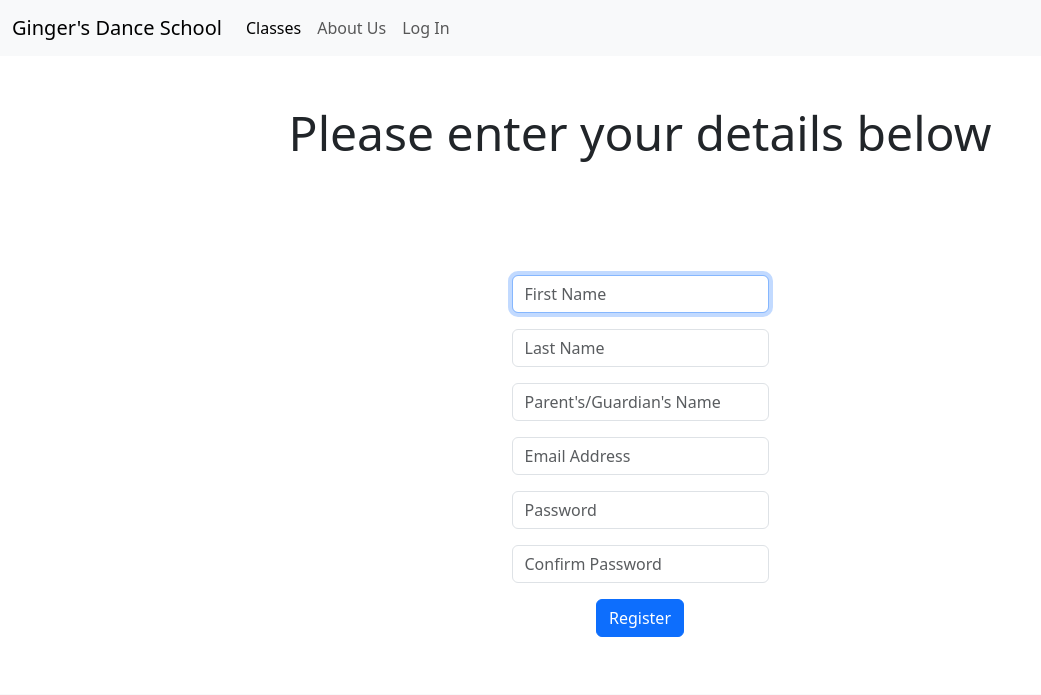
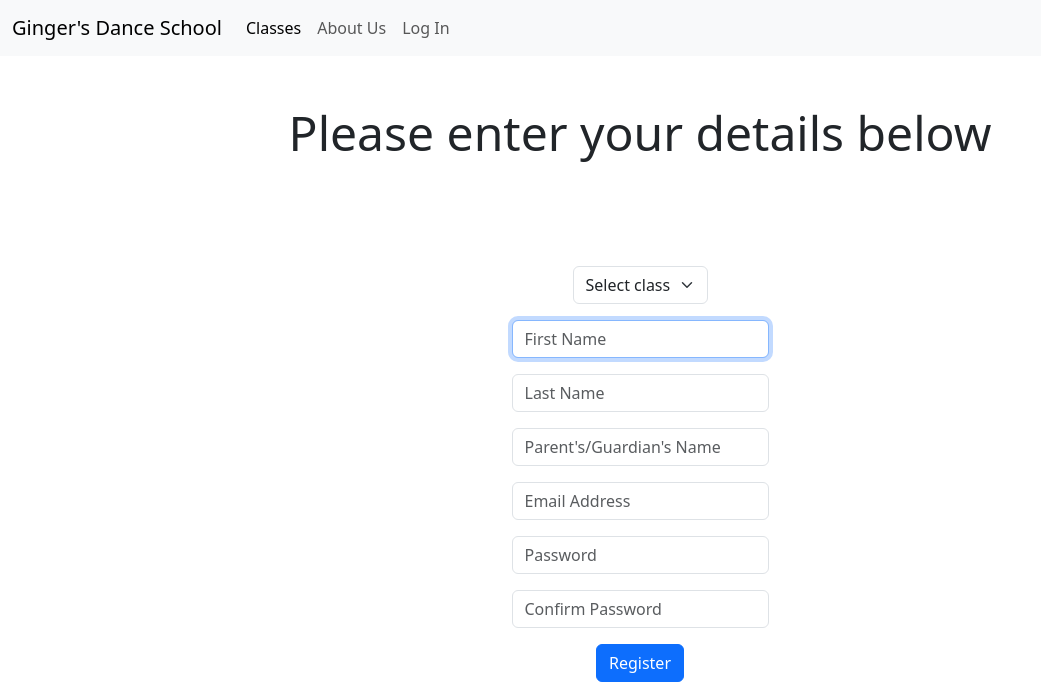
Before and after one commit to xybelle/cs50x-final, a Flask app: page /register in a window 1280 px wide. Shown: the top 695 px of the page, without its empty margins (0-1041 px from the left). Before the commit the page ends 637 px from the top, so only its background shows below. Run offline with Flask 3, Linux system fonts and the light colour scheme; some libraries are stand-ins or nearby versions.

Commit message:
Fri, Feb 2, 2024, 4:33 AM +08:00

```diff
--- a/project/GDS/templates/register.html
+++ b/project/GDS/templates/register.html
@@ -6,7 +6,14 @@
 
 {% block main %}
     <form action="/register" method="post">
-
+        <div class="mb-3">
+            <select class="form-select mx-auto w-auto" aria-label="Default select example">
+                <option selected disabled>Select class</option>
+                <option value="ballet">Ballet</option>
+                <option value="tap">Tap</option>
+                <option value="hiphop">Hip Hop</option>
+              </select>
+        </div>
         <div class="mb-3">
             <input class="form-control mx-auto w-auto" required autocomplete="off" autofocus name="fname" placeholder="First Name" type="text">
         </div>
@@ -25,9 +32,6 @@
         <div class="mb-3">
             <input class="form-control mx-auto w-auto" required autocomplete="off" name="confirmation" placeholder="Confirm Password" type="password">
         </div>
-        <div class="mb-3">
-
-        </div>
         <button class="btn btn-primary" type="submit">Register</button>
     </form>
 {% endblock %}
```
